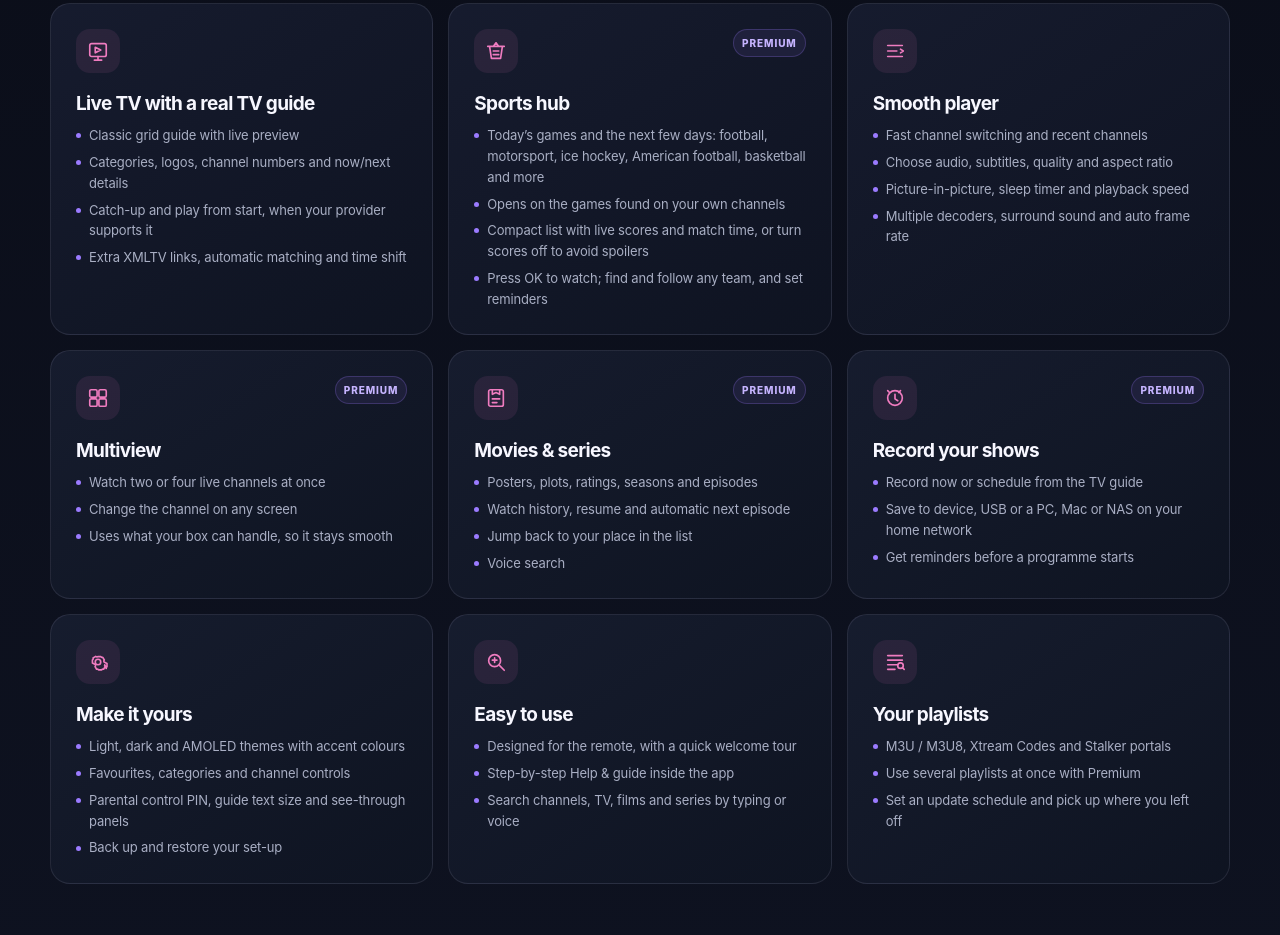
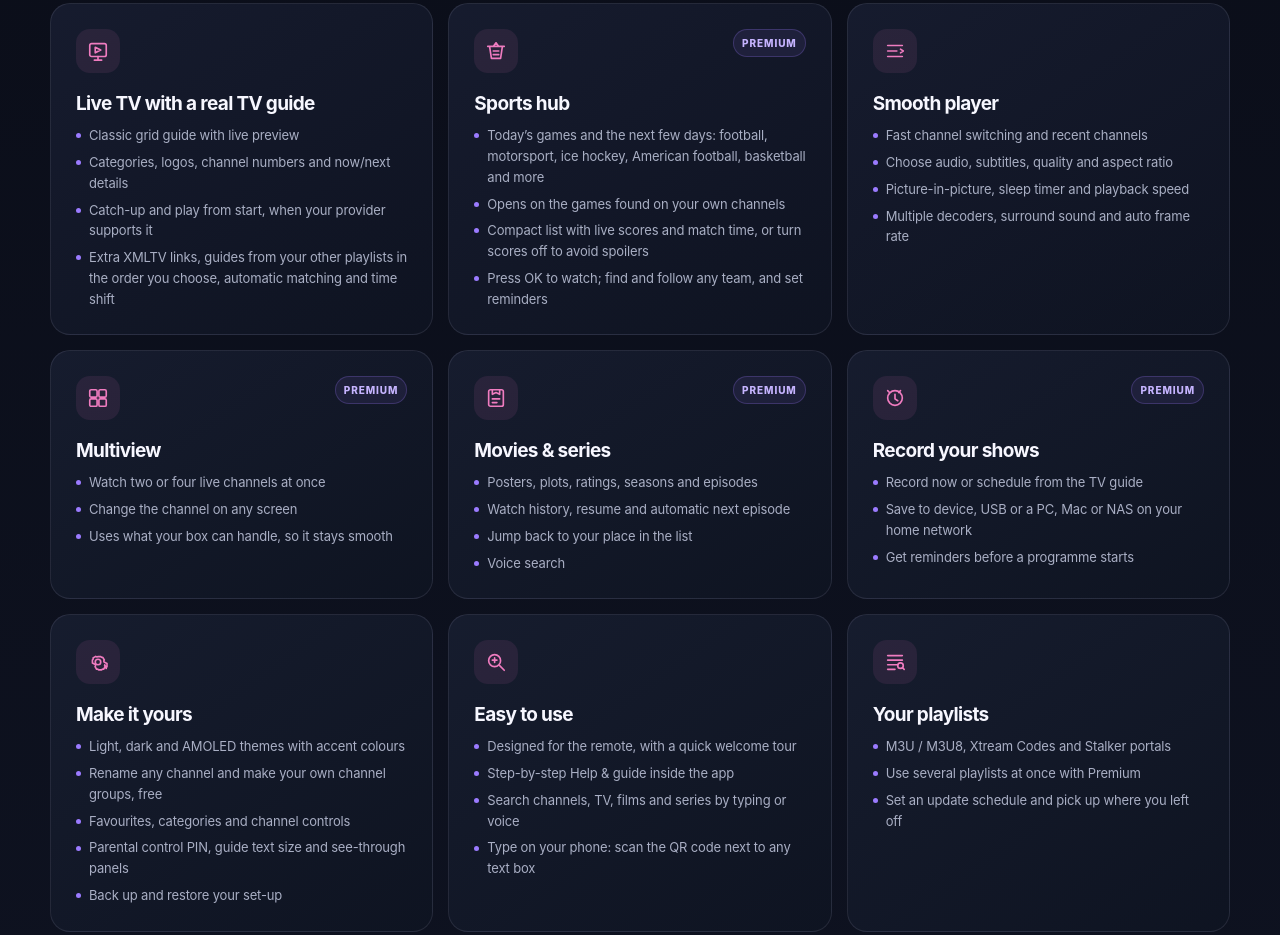
Before and after one commit to Portor25/portortv, a plain HTML site: page index.html in a window 1280 px wide. Shown: the part 1254-2189 px from the top of the page. Drawn offline with Linux system fonts and the light colour scheme.

Commit message:
Add files via upload

```diff
--- a/index.html
+++ b/index.html
@@ -346,14 +346,14 @@
       <div class="wrap">
         <div class="section-head"><div class="eyebrow">Made for the big screen</div><h2>Everything you need.<br>Easy to find.</h2><p>Built for Android TV, Google TV and Fire TV boxes and the TV remote. It works on Android phones and tablets too.</p></div>
         <div class="feature-grid">
-          <article class="feature-card"><div class="feature-top"><span class="feature-icon"><svg viewBox="0 0 24 24"><rect x="3" y="4" width="18" height="14" rx="2"/><path d="M8 22h8m-4-4v4M9 8l6 3-6 3z"/></svg></span></div><h3>Live TV with a real TV guide</h3><ul><li>Classic grid guide with live preview</li><li>Categories, logos, channel numbers and now/next details</li><li>Catch-up and play from start, when your provider supports it</li><li>Extra XMLTV links, automatic matching and time shift</li></ul></article>
+          <article class="feature-card"><div class="feature-top"><span class="feature-icon"><svg viewBox="0 0 24 24"><rect x="3" y="4" width="18" height="14" rx="2"/><path d="M8 22h8m-4-4v4M9 8l6 3-6 3z"/></svg></span></div><h3>Live TV with a real TV guide</h3><ul><li>Classic grid guide with live preview</li><li>Categories, logos, channel numbers and now/next details</li><li>Catch-up and play from start, when your provider supports it</li><li>Extra XMLTV links, guides from your other playlists in the order you choose, automatic matching and time shift</li></ul></article>
           <article class="feature-card"><div class="feature-top"><span class="feature-icon"><svg viewBox="0 0 24 24"><path d="M3 7h18M5 7l2 13h10l2-13M9 7l3-4 3 4M9 12h6m-6 4h6"/></svg></span><span class="premium">Premium</span></div><h3>Sports hub</h3><ul><li>Today’s games and the next few days: football, motorsport, ice hockey, American football, basketball and more</li><li>Opens on the games found on your own channels</li><li>Compact list with live scores and match time, or turn scores off to avoid spoilers</li><li>Press OK to watch; find and follow any team, and set reminders</li></ul></article>
           <article class="feature-card"><div class="feature-top"><span class="feature-icon"><svg viewBox="0 0 24 24"><path d="M4 6h16M4 12h10M4 18h16M18 10l3 2-3 2"/></svg></span></div><h3>Smooth player</h3><ul><li>Fast channel switching and recent channels</li><li>Choose audio, subtitles, quality and aspect ratio</li><li>Picture-in-picture, sleep timer and playback speed</li><li>Multiple decoders, surround sound and auto frame rate</li></ul></article>
           <article class="feature-card"><div class="feature-top"><span class="feature-icon"><svg viewBox="0 0 24 24"><rect x="3" y="3" width="8" height="8" rx="1.5"/><rect x="13" y="3" width="8" height="8" rx="1.5"/><rect x="3" y="13" width="8" height="8" rx="1.5"/><rect x="13" y="13" width="8" height="8" rx="1.5"/></svg></span><span class="premium">Premium</span></div><h3>Multiview</h3><ul><li>Watch two or four live channels at once</li><li>Change the channel on any screen</li><li>Uses what your box can handle, so it stays smooth</li></ul></article>
           <article class="feature-card"><div class="feature-top"><span class="feature-icon"><svg viewBox="0 0 24 24"><rect x="4" y="3" width="16" height="18" rx="2"/><path d="M8 3v5l4-2 4 2V3M8 13h8M8 17h5"/></svg></span><span class="premium">Premium</span></div><h3>Movies &amp; series</h3><ul><li>Posters, plots, ratings, seasons and episodes</li><li>Watch history, resume and automatic next episode</li><li>Jump back to your place in the list</li><li>Voice search</li></ul></article>
           <article class="feature-card"><div class="feature-top"><span class="feature-icon"><svg viewBox="0 0 24 24"><circle cx="12" cy="12" r="8"/><path d="M12 8v5l3 2M4 4l2 2m12-2-2 2"/></svg></span><span class="premium">Premium</span></div><h3>Record your shows</h3><ul><li>Record now or schedule from the TV guide</li><li>Save to device, USB or a PC, Mac or NAS on your home network</li><li>Get reminders before a programme starts</li></ul></article>
-          <article class="feature-card"><div class="feature-top"><span class="feature-icon"><svg viewBox="0 0 24 24"><circle cx="12" cy="12" r="3"/><path d="M19.4 15a1.7 1.7 0 0 0 .3 1.9l.1.1-1.7 2.9-.2-.1a1.7 1.7 0 0 0-1.8.6l-.1.2h-3.4l-.1-.2a1.7 1.7 0 0 0-1.8-.6l-.2.1-1.7-2.9.1-.1a1.7 1.7 0 0 0 .3-1.9l-.1-.2-3.2-1.7v-3.4l.2-.1a1.7 1.7 0 0 0 .6-1.8l-.1-.2 2.9-1.7.1.1a1.7 1.7 0 0 0 1.9.3l.2-.1h3.4l.1.2a1.7 1.7 0 0 0 1.8.6l.2-.1 1.7 2.9-.1.1a1.7 1.7 0 0 0-.3 1.9l.1.2 3.2 1.7v3.4l-.2.1a1.7 1.7 0 0 0-.6 1.8z"/></svg></span></div><h3>Make it yours</h3><ul><li>Light, dark and AMOLED themes with accent colours</li><li>Favourites, categories and channel controls</li><li>Parental control PIN, guide text size and see-through panels</li><li>Back up and restore your set-up</li></ul></article>
-          <article class="feature-card"><div class="feature-top"><span class="feature-icon"><svg viewBox="0 0 24 24"><circle cx="10.5" cy="10.5" r="6.5"/><path d="m16 16 5 5M8 10h5m-2.5-2.5v5"/></svg></span></div><h3>Easy to use</h3><ul><li>Designed for the remote, with a quick welcome tour</li><li>Step-by-step Help &amp; guide inside the app</li><li>Search channels, TV, films and series by typing or voice</li></ul></article>
+          <article class="feature-card"><div class="feature-top"><span class="feature-icon"><svg viewBox="0 0 24 24"><circle cx="12" cy="12" r="3"/><path d="M19.4 15a1.7 1.7 0 0 0 .3 1.9l.1.1-1.7 2.9-.2-.1a1.7 1.7 0 0 0-1.8.6l-.1.2h-3.4l-.1-.2a1.7 1.7 0 0 0-1.8-.6l-.2.1-1.7-2.9.1-.1a1.7 1.7 0 0 0 .3-1.9l-.1-.2-3.2-1.7v-3.4l.2-.1a1.7 1.7 0 0 0 .6-1.8l-.1-.2 2.9-1.7.1.1a1.7 1.7 0 0 0 1.9.3l.2-.1h3.4l.1.2a1.7 1.7 0 0 0 1.8.6l.2-.1 1.7 2.9-.1.1a1.7 1.7 0 0 0-.3 1.9l.1.2 3.2 1.7v3.4l-.2.1a1.7 1.7 0 0 0-.6 1.8z"/></svg></span></div><h3>Make it yours</h3><ul><li>Light, dark and AMOLED themes with accent colours</li><li>Rename any channel and make your own channel groups, free</li><li>Favourites, categories and channel controls</li><li>Parental control PIN, guide text size and see-through panels</li><li>Back up and restore your set-up</li></ul></article>
+          <article class="feature-card"><div class="feature-top"><span class="feature-icon"><svg viewBox="0 0 24 24"><circle cx="10.5" cy="10.5" r="6.5"/><path d="m16 16 5 5M8 10h5m-2.5-2.5v5"/></svg></span></div><h3>Easy to use</h3><ul><li>Designed for the remote, with a quick welcome tour</li><li>Step-by-step Help &amp; guide inside the app</li><li>Search channels, TV, films and series by typing or voice</li><li>Type on your phone: scan the QR code next to any text box</li></ul></article>
           <article class="feature-card"><div class="feature-top"><span class="feature-icon"><svg viewBox="0 0 24 24"><path d="M4 5h16M4 10h16M4 15h11M4 20h8"/><circle cx="18" cy="16" r="3"/><path d="m20 18 2 2"/></svg></span></div><h3>Your playlists</h3><ul><li>M3U / M3U8, Xtream Codes and Stalker portals</li><li>Use several playlists at once with Premium</li><li>Set an update schedule and pick up where you left off</li></ul></article>
         </div>
       </div>
@@ -421,13 +421,15 @@
           <tbody>
             <tr><td>One playlist with the full TV guide</td><td class="yes">✓</td><td class="yes">✓</td></tr>
             <tr><td>Player, recent channels, search and themes</td><td class="yes">✓</td><td class="yes">✓</td></tr>
+            <tr><td>Rename channels and make your own groups</td><td class="yes">✓</td><td class="yes">✓</td></tr>
+            <tr><td>Type on your phone with a QR code</td><td class="yes">✓</td><td class="yes">✓</td></tr>
             <tr><td>Sports hub</td><td class="no">–</td><td class="yes">✓</td></tr>
             <tr><td>Multiview</td><td class="no">–</td><td class="yes">✓</td></tr>
             <tr><td>Multiple playlists</td><td class="no">–</td><td class="yes">✓</td></tr>
             <tr><td>Movies &amp; series</td><td class="no">–</td><td class="yes">✓</td></tr>
             <tr><td>Favourites and catch-up</td><td class="no">–</td><td class="yes">✓</td></tr>
             <tr><td>Recording and reminders</td><td class="no">–</td><td class="yes">✓</td></tr>
-            <tr><td>Multi-EPG, category and channel management, parental control</td><td class="no">–</td><td class="yes">✓</td></tr>
+            <tr><td>Multi-EPG and shared guides, category and channel management, parental control</td><td class="no">–</td><td class="yes">✓</td></tr>
             <tr><td>Update schedule, resume, auto frame rate and AI upscaling</td><td class="no">–</td><td class="yes">✓</td></tr>
           </tbody>
         </table></div>
```
